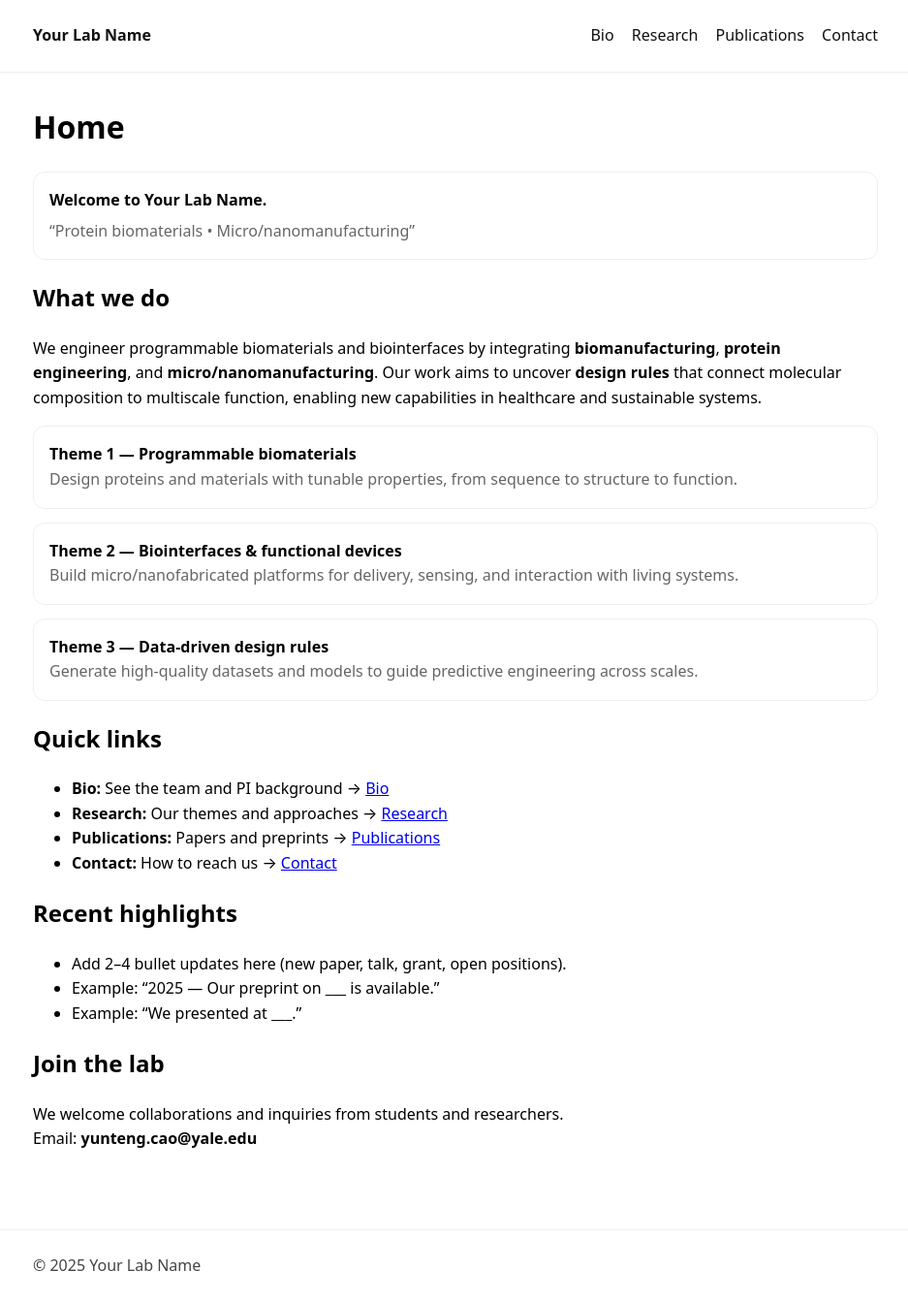
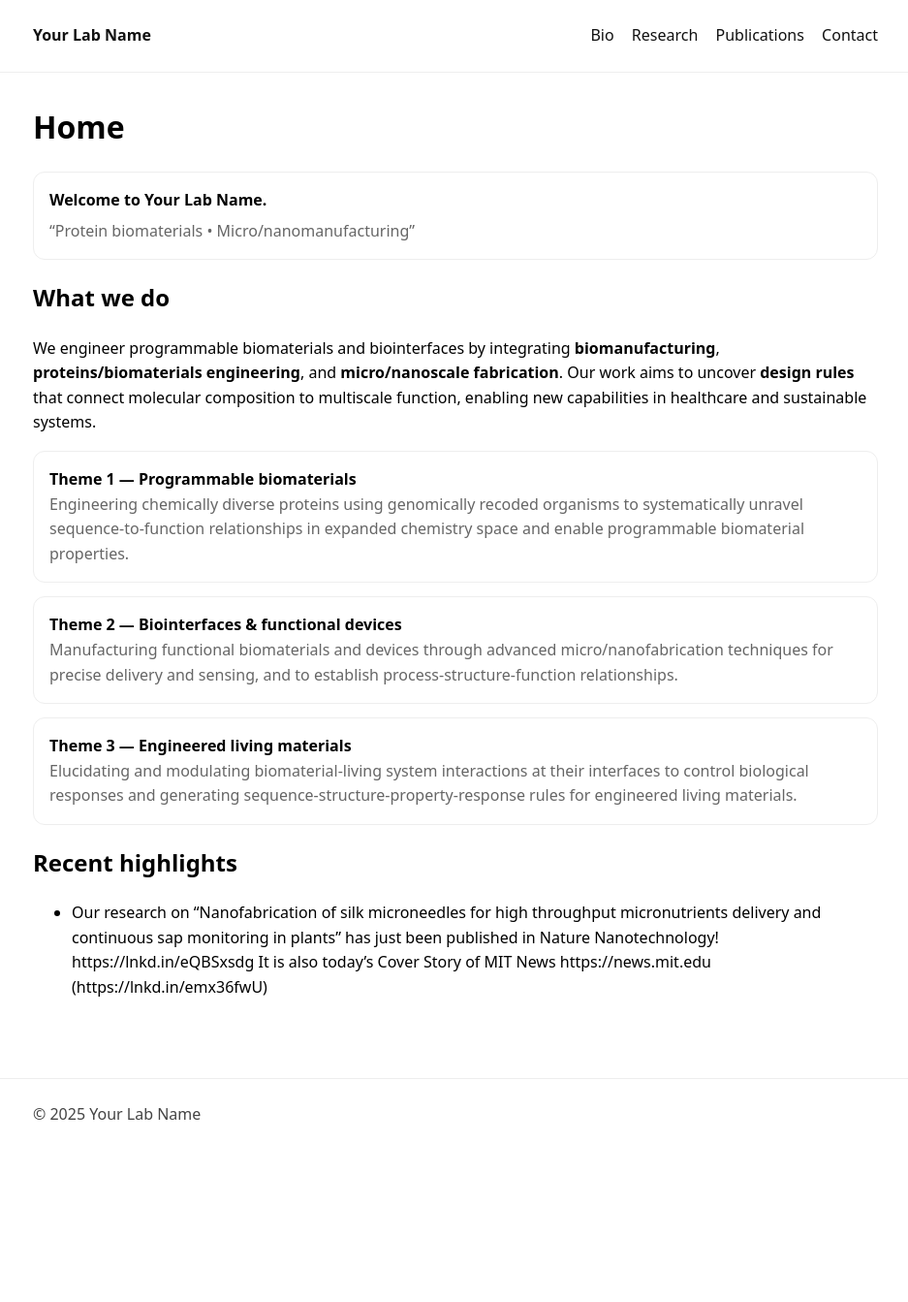
Before and after one commit to Yunteng-Cao/yunteng-cao.github.io, a Jekyll site: the page built from index.md, in a window 1280 px wide and 1343 px high. Shown: the whole window at 97% size, without its empty margins (170-1107 px from the left). Built offline with Jekyll 4.4.1, drawn with Linux system fonts in a browser that asks for light colours.

Commit message:
Update index.md

```diff
--- a/index.md
+++ b/index.md
@@ -9,34 +9,22 @@ title: Home
 </div>
 
 ## What we do
-We engineer programmable biomaterials and biointerfaces by integrating **biomanufacturing**, **protein engineering**, and **micro/nanomanufacturing**. Our work aims to uncover **design rules** that connect molecular composition to multiscale function, enabling new capabilities in healthcare and sustainable systems.
+We engineer programmable biomaterials and biointerfaces by integrating **biomanufacturing**, **proteins/biomaterials engineering**, and **micro/nanoscale fabrication**. Our work aims to uncover **design rules** that connect molecular composition to multiscale function, enabling new capabilities in healthcare and sustainable systems.
 
 <div class="card">
   <strong>Theme 1 — Programmable biomaterials</strong><br/>
-  <span class="muted">Design proteins and materials with tunable properties, from sequence to structure to function.</span>
+  <span class="muted"> Engineering chemically diverse proteins using genomically recoded organisms to systematically unravel sequence-to-function relationships in expanded chemistry space and enable programmable biomaterial properties.</span>
 </div>
 
 <div class="card">
   <strong>Theme 2 — Biointerfaces & functional devices</strong><br/>
-  <span class="muted">Build micro/nanofabricated platforms for delivery, sensing, and interaction with living systems.</span>
+  <span class="muted"> Manufacturing functional biomaterials and devices through advanced micro/nanofabrication techniques for precise delivery and sensing, and to establish process-structure-function relationships.</span>
 </div>
 
 <div class="card">
-  <strong>Theme 3 — Data-driven design rules</strong><br/>
-  <span class="muted">Generate high-quality datasets and models to guide predictive engineering across scales.</span>
+  <strong>Theme 3 — Engineered living materials</strong><br/>
+  <span class="muted"> Elucidating and modulating biomaterial-living system interactions at their interfaces to control biological responses and generating sequence-structure-property-response rules for engineered living materials.</span>
 </div>
 
-## Quick links
-- **Bio:** See the team and PI background → [Bio](/bio/)
-- **Research:** Our themes and approaches → [Research](/research/)
-- **Publications:** Papers and preprints → [Publications](/publications/)
-- **Contact:** How to reach us → [Contact](/contact/)
-
 ## Recent highlights
-- Add 2–4 bullet updates here (new paper, talk, grant, open positions).
-- Example: “2025 — Our preprint on ___ is available.”
-- Example: “We presented at ___.”
-
-## Join the lab
-We welcome collaborations and inquiries from students and researchers.
-Email: **{{ site.email }}**
+- Our research on "Nanofabrication of silk microneedles for high throughput micronutrients delivery and continuous sap monitoring in plants" has just been published in Nature Nanotechnology! https://lnkd.in/eQBSxsdg It is also today’s Cover Story of MIT News https://news.mit.edu (https://lnkd.in/emx36fwU)
```
